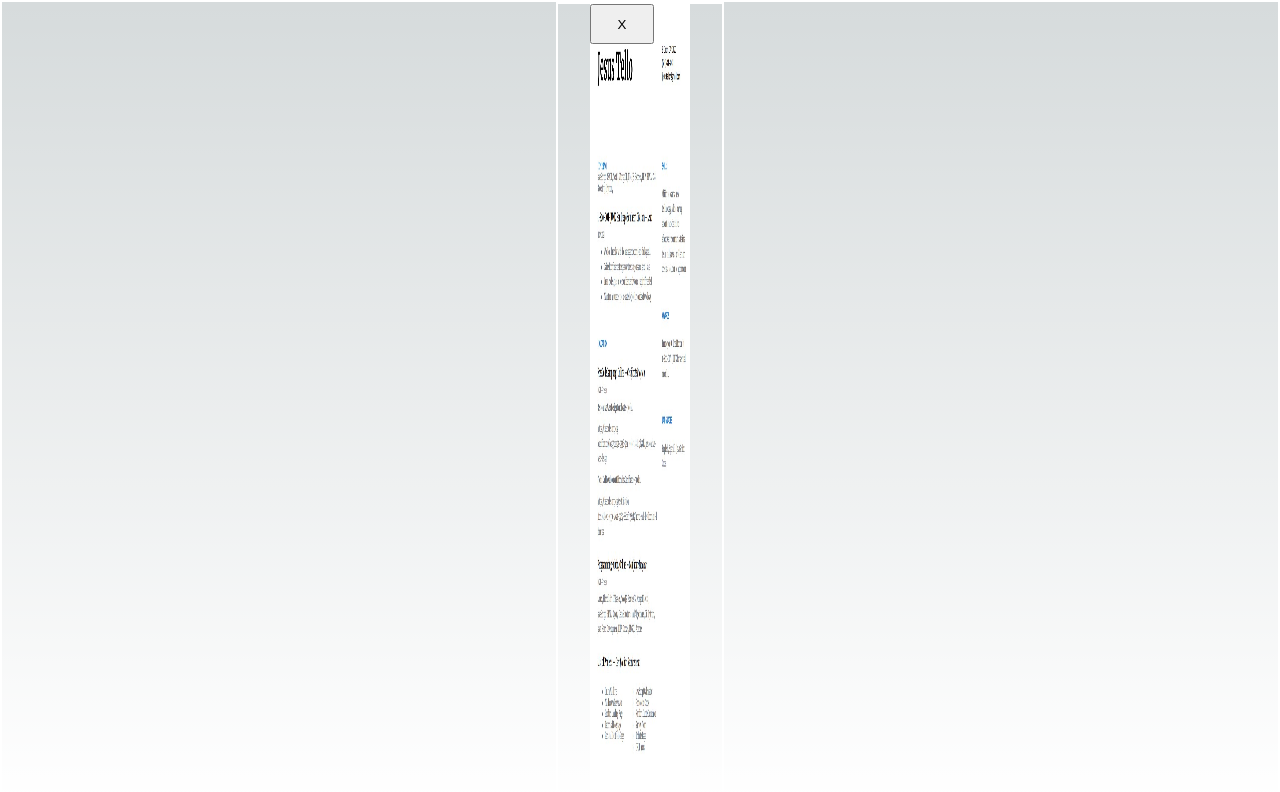
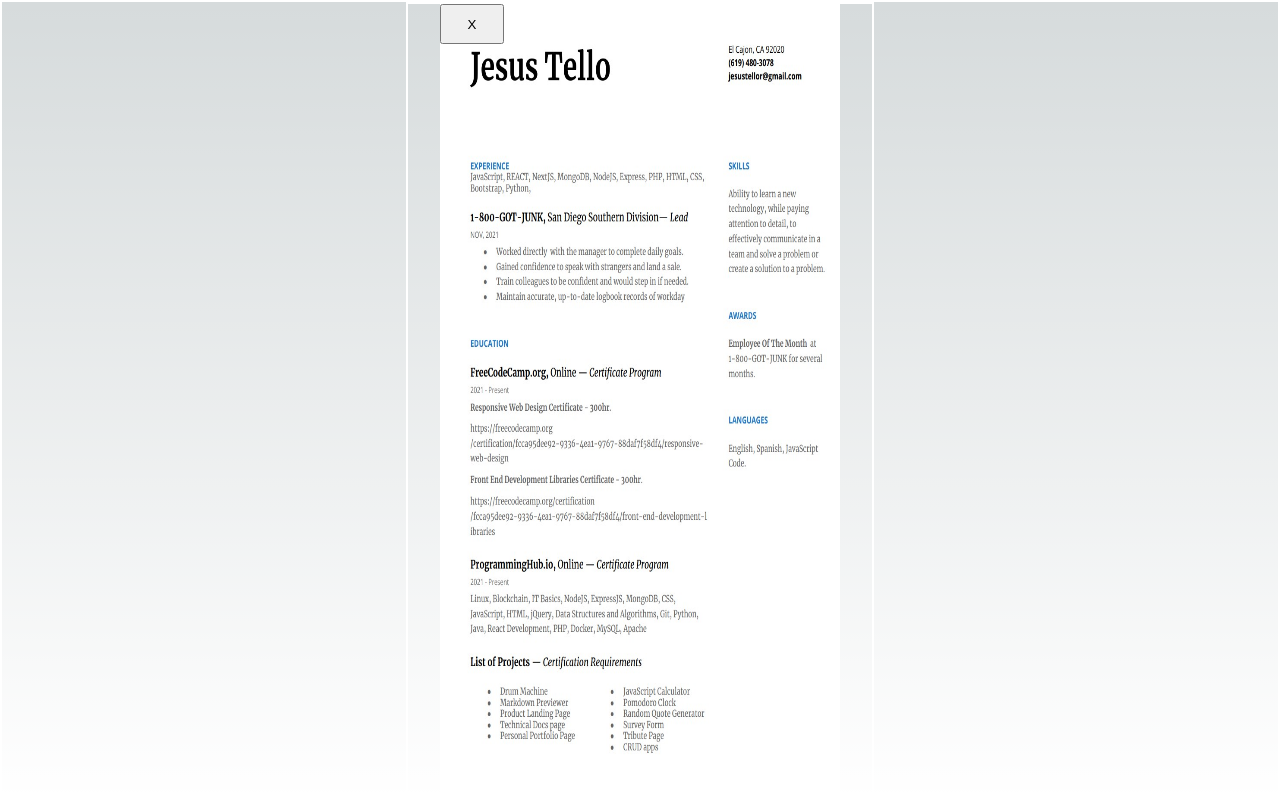
Before and after one commit to jesustellor/NewResume, a Next.js app: page / in a window 1280 px wide. Both pictures are taken after a click on the element "View Resume". Shown: the top 792 px of the page. Built offline with nearby package versions, Linux system fonts and the light colour scheme.

Commit message:
image for resume width and height jsx adjusted

```diff
--- a/pages/index.js
+++ b/pages/index.js
@@ -86,7 +86,7 @@ export default function Home() {
                 className={styles.resumeImage}
                 src="/resume.jpg"
                 alt="A picture of my resume showing my skills education and Work Experience."
-                width={100}
+                width={400}
                 height={110}
               />
             </section>
```
